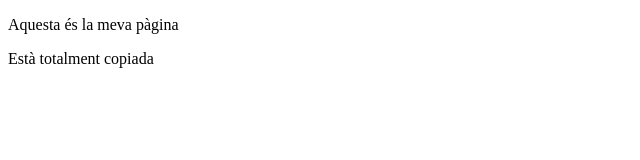
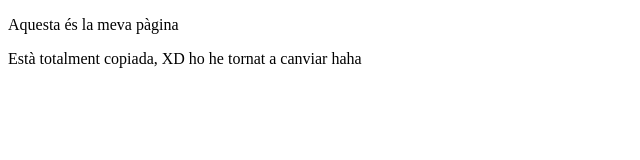
Before and after one commit to TitiElGran/Exercici1, a plain HTML site: page indext.html in a window 1280 px wide. Shown: the whole page, without its empty margins (0-640 px from the left). Drawn offline with Linux system fonts and the light colour scheme.

Commit message:
Prova canvi

```diff
--- a/indext.html
+++ b/indext.html
@@ -7,6 +7,8 @@
   </head>
   <body>
     <p>Aquesta és la meva pàgina</p>
-    <p>Està totalment copiada</p>
+    <p>Està totalment copiada, XD
+      ho he tornat a canviar haha
+    </p>
   </body>
 </html>
```
